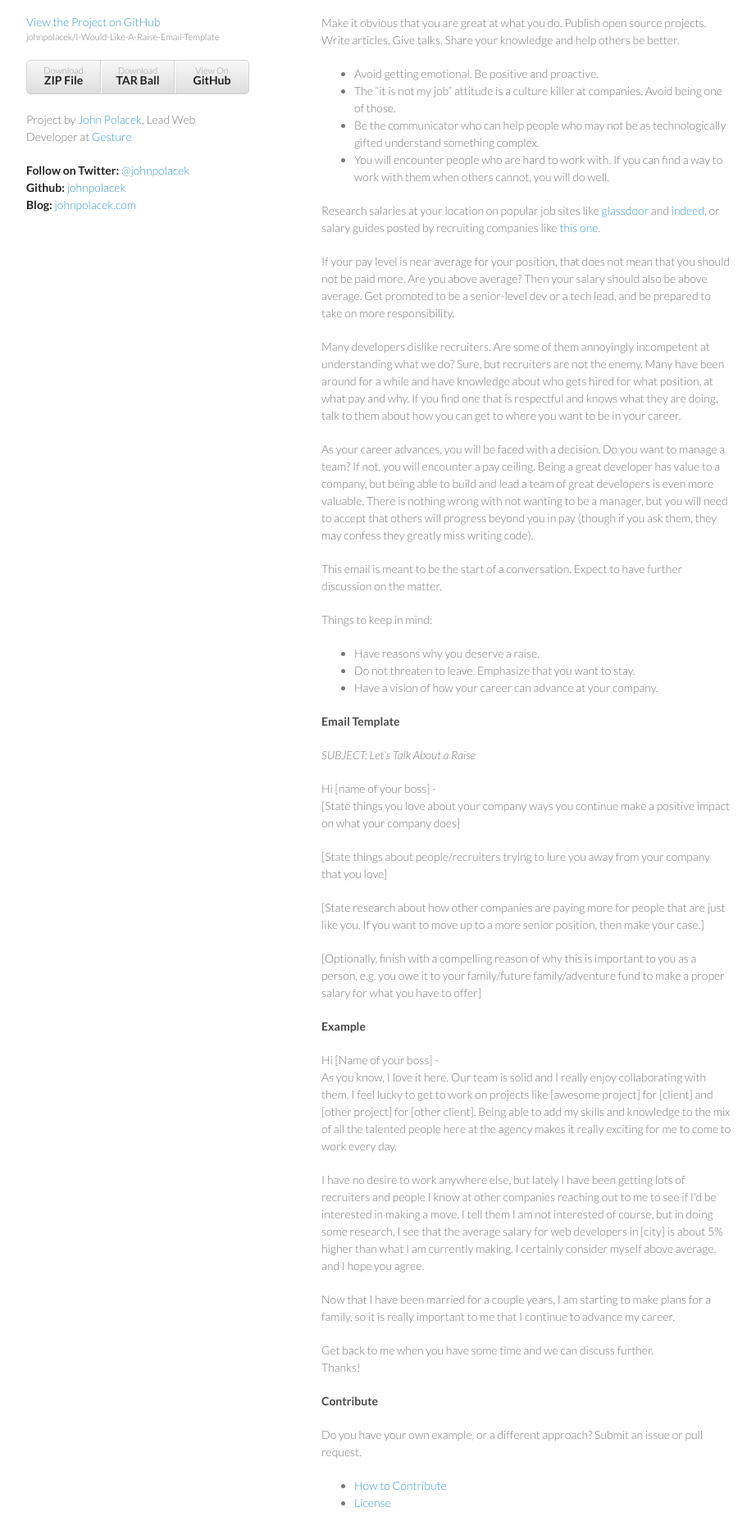
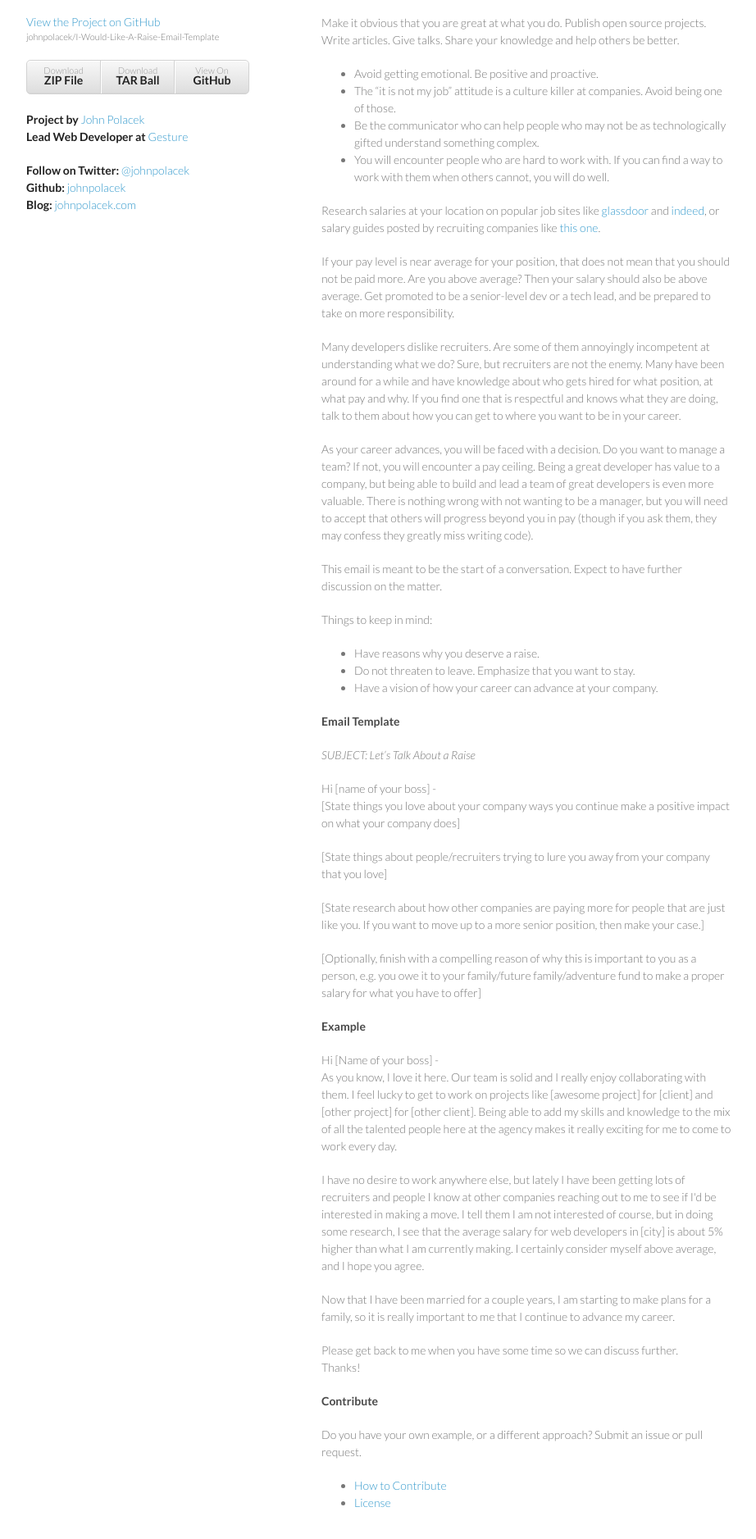
Before and after one commit to brianjking/I-Would-Like-A-Raise-Email-Template, a plain HTML site: page index.html in a window 1280 px wide. Shown: the part 395-2272 px from the top of the page at 82% size, without its empty margins (178-1100 px from the left). Drawn offline with Linux system fonts and the light colour scheme.

Commit message:
formatting updates

```diff
--- a/index.html
+++ b/index.html
@@ -26,7 +26,8 @@
           <li><a href="https://github.com/johnpolacek/I-Would-Like-A-Raise-Email-Template">View On <strong>GitHub</strong></a></li>
         </ul>
 
-        <p>Project by <a href="http://johnpolacek.com">John Polacek</a>, Lead Web Developer at <a href="http://gesture.com">Gesture</a></p>
+        <p><strong>Project by <a href="http://johnpolacek.com">John Polacek</a>
+        <br>Lead Web Developer at <a href="http://gesture.com">Gesture</a></strong></p>
         <p><strong>
             Follow on Twitter: <a href="https://twitter.com/intent/follow?original_referer=http%3A%2F%2Fjohnpolacek.github.io%2F&region=follow_link&screen_name=johnpolacek&tw_p=followbutton">@johnpolacek</a><br/>
             Github: <a href="https://github.com/johnpolacek">johnpolacek</a><br/>
@@ -95,7 +96,7 @@
 
         <p>Now that I have been married for a couple years, I am starting to make plans for a family, so it is really important to me that I continue to advance my career.</p>
 
-        <p>Get back to me when you have some time and we can discuss further.<br />
+        <p>Please get back to me when you have some time so we can discuss further.<br />
         Thanks!</p>
 
         <h4>
```
